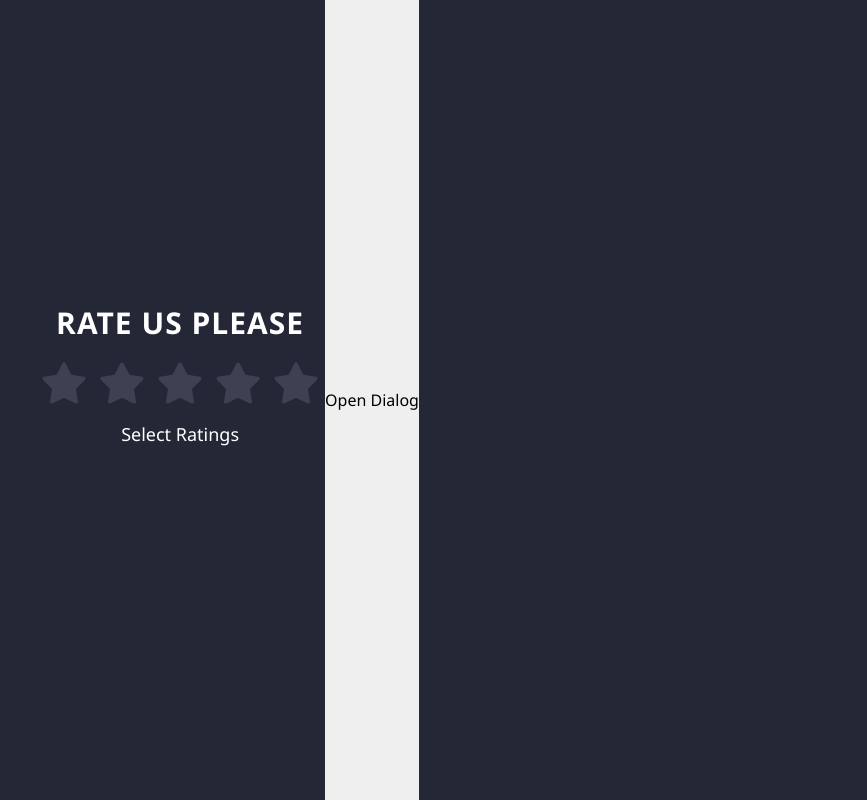
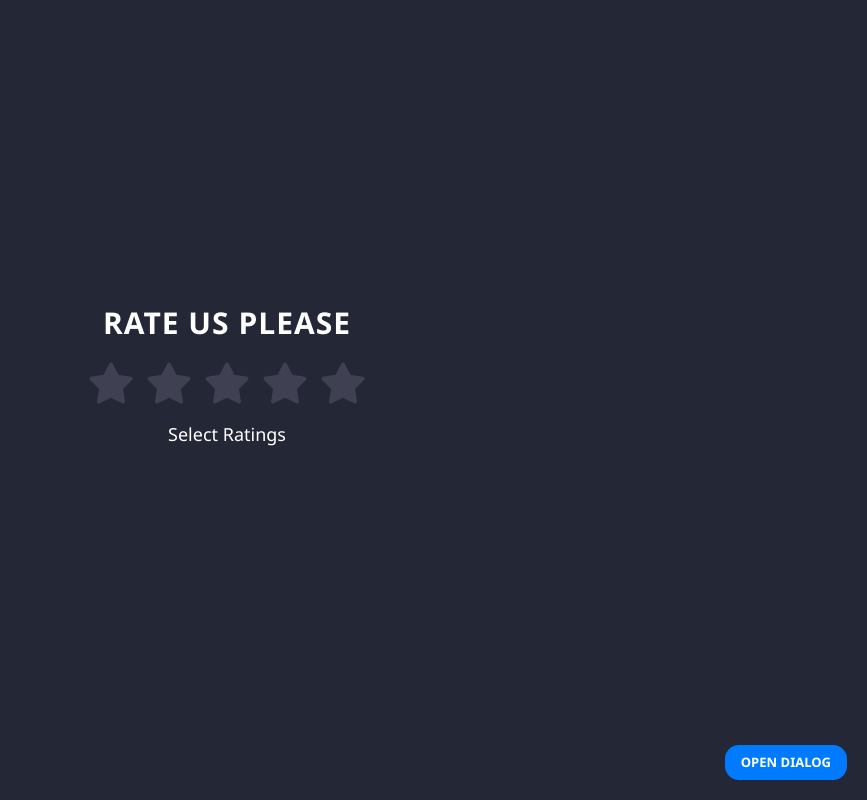
Before and after one commit to lateefat-obisesan/rating-system, a React (Create React App) app: page / in a window 1280 px wide. Shown: the whole page, without its empty margins (413-1280 px from the left). Built offline with nearby package versions, Linux system fonts and the light colour scheme.

Commit message:
added the button styles

```diff
--- a/src/css/index.css
+++ b/src/css/index.css
@@ -43,3 +43,18 @@ body, .App {
     margin-top: 15px;
     font-weight: 400;
 }
+
+button {
+    position: fixed;
+    bottom: 20px;
+    right: 20px;
+    background-color: #007bff;
+    color: white;
+    border: none;
+    padding: 8px 16px;
+    border-radius: 14px;
+    font-size: 1.3rem;
+    font-weight: 600;
+    cursor: pointer;
+    text-transform: uppercase;
+}
```
